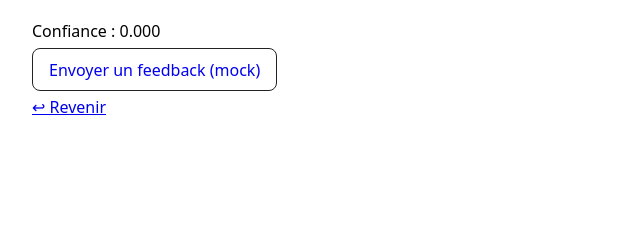
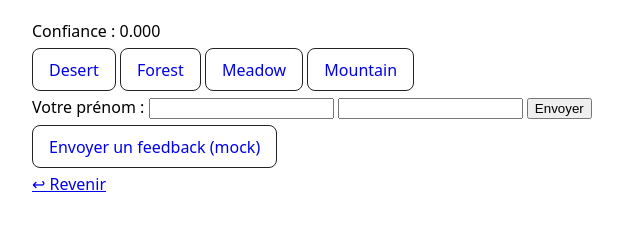
Before and after one commit to Franck-LF/livrable_BUG, a Flask app: template templates/result.html in a window 1280 px wide. Shown: the part 171-411 px from the top of the page, without its empty margins (0-640 px from the left). Run offline with Flask 3, Linux system fonts and the light colour scheme; the template is opened without the code that fills it, so the values that code supplies are empty.

Commit message:
update html to test the 4 buttons

```diff
--- a/templates/result.html
+++ b/templates/result.html
@@ -6,7 +6,7 @@
     <style>
       body { font-family: system-ui, sans-serif; margin: 2rem; }
       img { max-width: 420px; border-radius: 10px; display: block; margin-bottom: 1rem; }
-      .pill { padding:.5rem 1rem; margin-right:.5rem; border-radius:999px; border:1px solid #aaa; background:#f5f5f5; opacity:.6; cursor:not-allowed; }
+      .pill { padding:.5rem 1rem; margin-right:.5rem; border-radius:999px; border:1px solid #aaa; background:#f5f5f5; opacity:.6; }
       .btn { padding:.6rem 1rem; border-radius:8px; border:1px solid #222; background:#fff; text-decoration:none; }
     </style>
   </head>
@@ -18,9 +18,23 @@
 
     <div>
       {% for c in classes %}
-        <button class="pill" disabled>{{ c }}</button>
+        <button class="pill">{{ c }}</button>
       {% endfor %}
     </div>
+
+    <p>
+    <a class = "btn" href="/feedback">Desert</a>
+    <a class = "btn" href="/feedback">Forest</a>
+    <a class = "btn" href="/feedback">Meadow</a>
+    <a class = "btn" href="/feedback">Mountain</a>
+    </p>
+
+    <form method="post" action="/result">
+      <label>Votre prénom :</label>
+      <input type="text" name="name" required>
+      <input type="text" name="ma_variable_a_recuperer" value="{{ ma_variable_sur_la_page }}">
+      <button type="submit">Envoyer</button>
+    </form>
 
     <p><a class="btn" href="/feedback">Envoyer un feedback (mock)</a></p>
     <p><a href="/">↩︎ Revenir</a></p>
```
